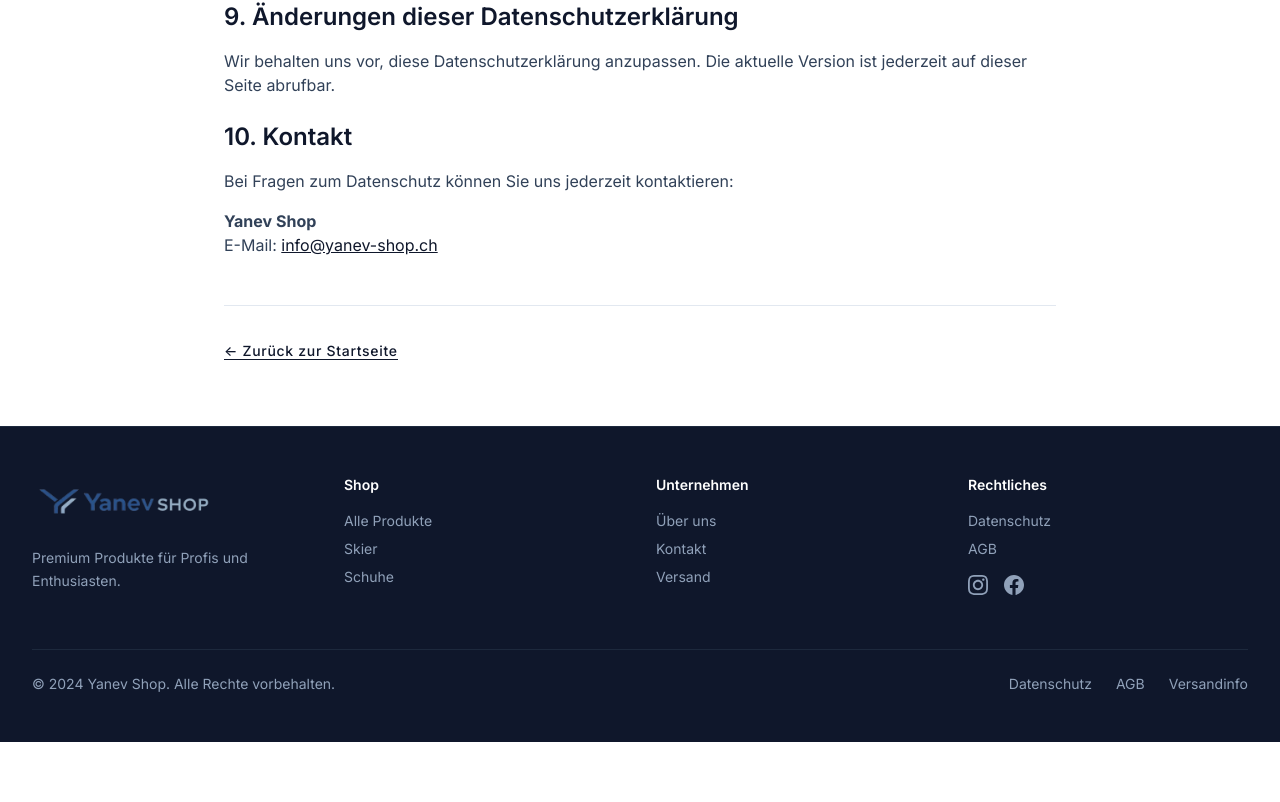
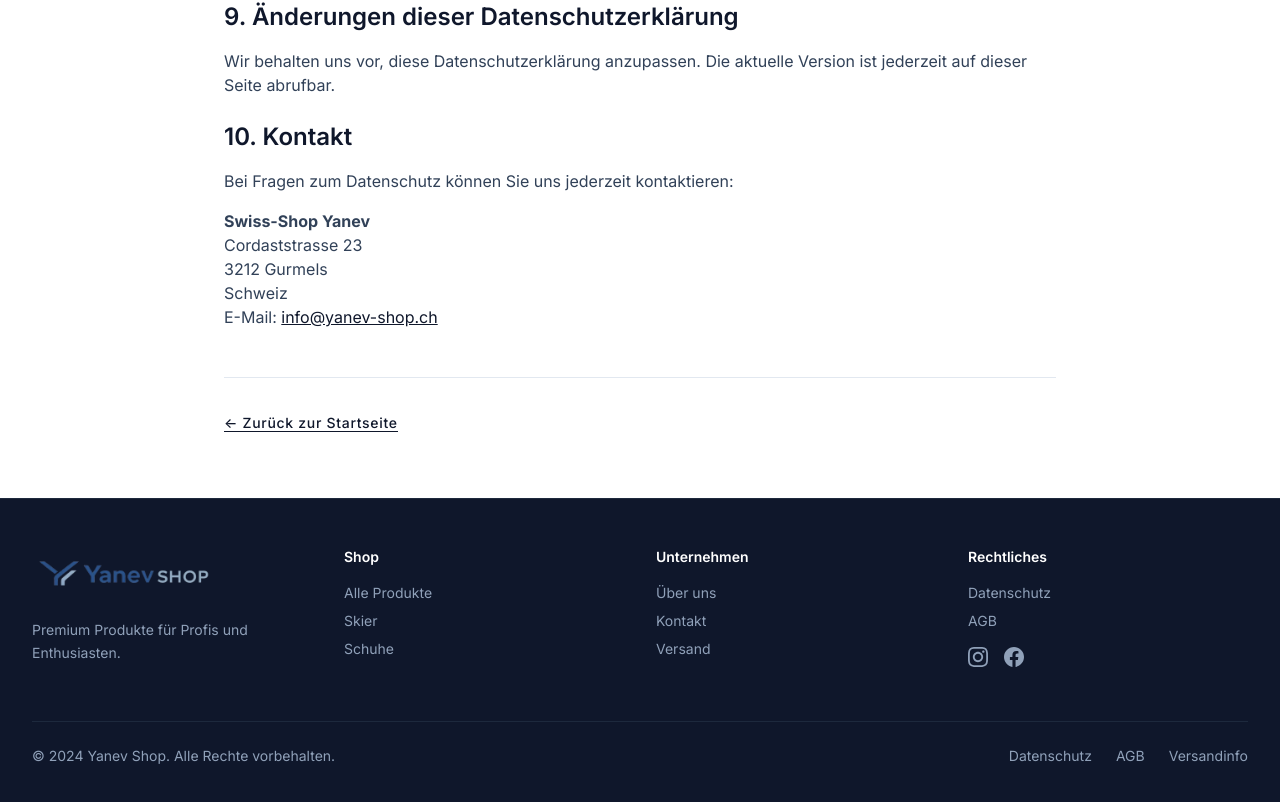
Before and after one commit to lolzi-creator/yanevshop-frontend, a Next.js app: page /datenschutz in a window 1280 px wide. Shown: the part 2427-3229 px from the top of the page. Before the commit the page ends 3169 px from the top, so only its background shows below. Built offline with nearby package versions, Linux system fonts and the light colour scheme; no server answers.

Commit message:
Final update: Replace all Yanev Shop references with Swiss-Shop Yanev and complete address

```diff
--- a/app/agb/page.tsx
+++ b/app/agb/page.tsx
@@ -41,7 +41,7 @@
             <section>
               <h2 className="text-2xl font-semibold mb-4 text-slate-900">2. Vertragspartner</h2>
               <p>
-                Vertragspartner ist Yanev Shop. Der Kaufvertrag kommt zwischen Ihnen und Yanev Shop zustande.
+                Vertragspartner ist Swiss-Shop Yanev. Der Kaufvertrag kommt zwischen Ihnen und Swiss-Shop Yanev zustande.
               </p>
             </section>
 
--- a/app/datenschutz/page.tsx
+++ b/app/datenschutz/page.tsx
@@ -155,7 +155,10 @@
                 Bei Fragen zum Datenschutz können Sie uns jederzeit kontaktieren:
               </p>
               <p className="mt-4">
-                <strong>Yanev Shop</strong><br />
+                <strong>Swiss-Shop Yanev</strong><br />
+                Cordaststrasse 23<br />
+                3212 Gurmels<br />
+                Schweiz<br />
                 E-Mail: <a href="mailto:info@yanev-shop.ch" className="text-slate-900 underline">info@yanev-shop.ch</a>
               </p>
             </section>
```
